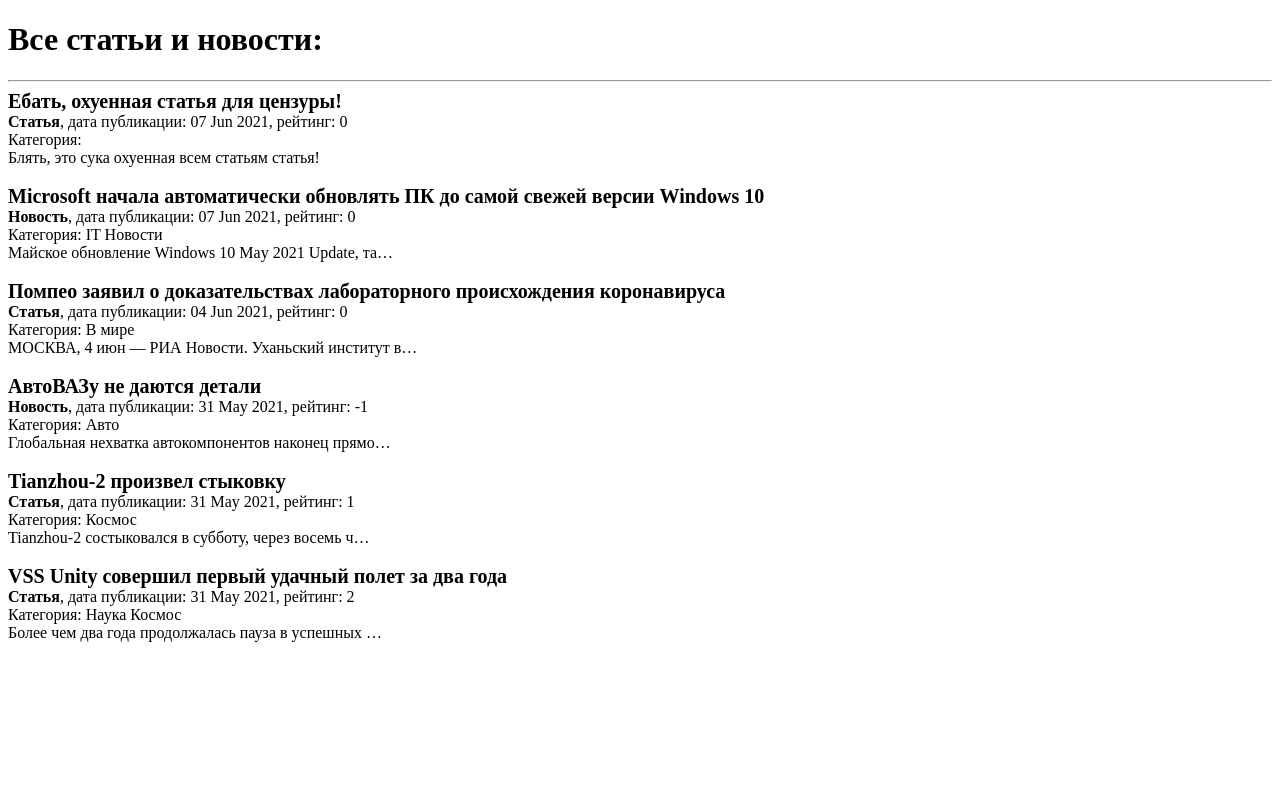
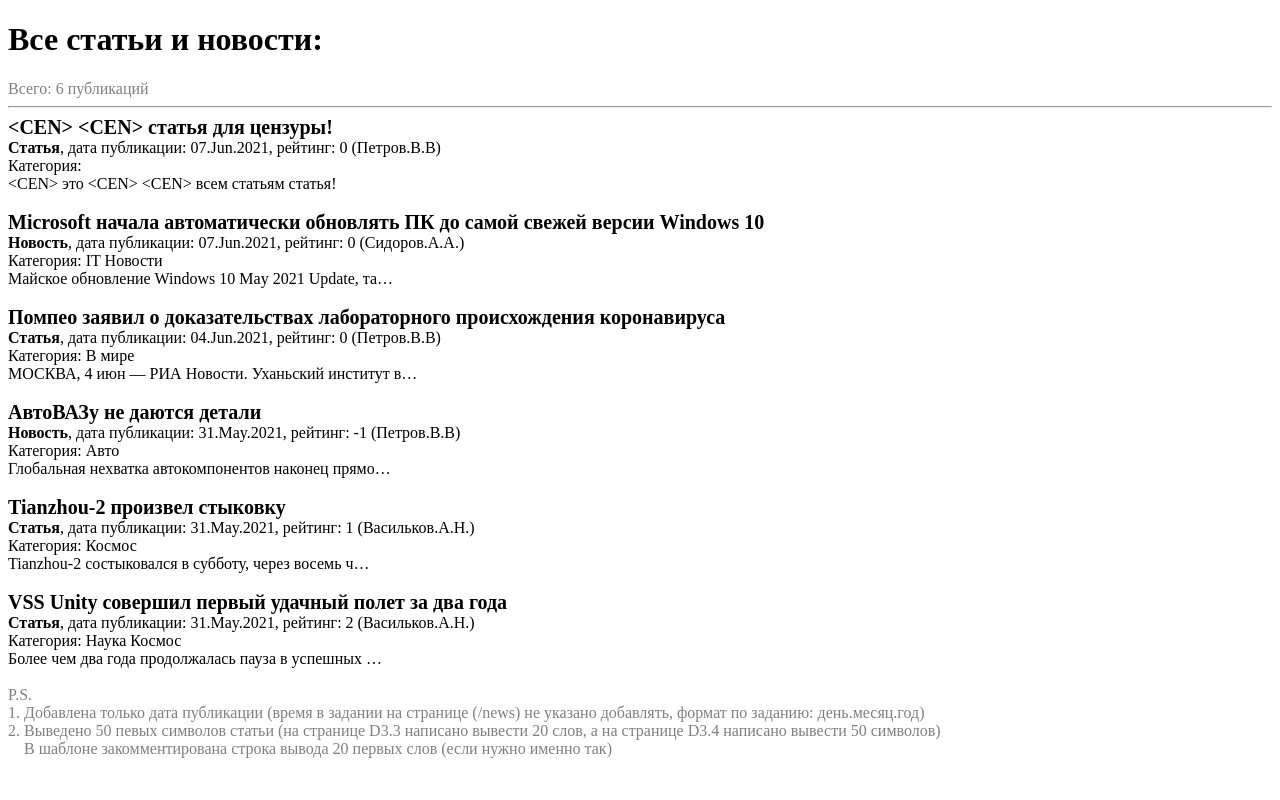
Before and after one commit to aerastov/News-Portal, a Django app: page /news/ in a window 1280 px wide. Run offline with Django 3.2, Linux system fonts and the light colour scheme; data comes from the database, SQL or seed files in the repository; both versions use the stored data as it was after the commit.

Commit message:
D 3.4 release 1.0

```diff
--- /dev/null
+++ b/main_app/templatetags/custom_filters.py
@@ -0,0 +1,14 @@
+from django import template
+
+register = template.Library()
+censorwords = ["сука", "блять", "пиздец", "охуенная", "хуй", "ебать"]
+
+@register.filter(name='censor')
+def censor(value):
+    for a in censorwords:
+        b = str(a + ",")
+        с = str(b.title())
+        value = value.replace(a, "<CEN>")
+        value = value.replace(b, "<CEN>")
+        value = value.replace(с, "<CEN>")
+    return value
--- a/templates/news.html
+++ b/templates/news.html
@@ -1,33 +1,52 @@
-<!--  наследуемся от шаблона default.html, который мы создавали ещё во времена flatpages -->
 {% extends 'flatpages/default.html' %}
+{% load custom_filters %}
 
-<!-- Название у нас будет proudcts -->
 {% block title %}
 News
 {% endblock title %}
 
-<!-- В контенте на странице мы выводим все товары -->
 {% block content %}
+  <style>
+   a {color: black; text-decoration: none;}
+   a:visited {color: black /* Цвет посещенной ссылки */}
+   a:hover {color: blue; /* Цвет ссылки при наведении */}
+  </style>
     <h1>Все статьи и новости:</h1>
+    <span style ="color: grey;">Всего: {{ news|length }} публикаций</span>
     <hr>
     {% if news %}
         {% for itemnews in news %}
-                    <span style="font-size: 20px;"><b>{{ itemnews.title }}</b></span></br>
+            <a href="{{ itemnews.id }}" style="font-size: 20px;"><b>{{ itemnews.title|censor }}</b></a></br>
             {% for key, value in itemnews.CATEGORY_CHOICES %}
                 {% if key == itemnews.categoryType %}
                     <span><b>{{value}}</b>,</span>
                 {% endif %}
             {% endfor %}
-                    <!--  Добавляю только дату публикации, время в задании не указано добавлять  -->
-                    <span>дата публикации: {{ itemnews.dateCreation|date:'d M Y' }}, рейтинг: {{ itemnews.rating }}</span></br>
+            <span>дата публикации: {{ itemnews.dateCreation|date:'d.M.Y' }}, рейтинг: {{ itemnews.rating }} ({{ itemnews.author }})</span></br>
             <span>Категория: </span>
             {% for category in itemnews.postCategory.all %}
                 <span>{{ category.name}} </span>
             {% endfor %}
-                    <!--  Сколько символов выводить??? на странице D3.3 написано вывести 20 слов, а на странице D3.4 написано вывести 20 символов  -->
-                    </br>{{ itemnews.text|truncatechars:50 }}</br></br>
+            </br>{{ itemnews.text|truncatechars:50|censor }}</br></br>
+            <!--  </br>{{ itemnews.text|truncatewords:20 }}</br></br> -->
         {% endfor %}
+            <span style ="color: grey;">P.S.</br>1. Добавлена только дата публикации (время в задании на странице (/news) не указано добавлять, формат по заданию: день.месяц.год)</br>
+            2. Выведено 50 певых символов статьи (на странице D3.3 написано вывести 20 слов, а на странице D3.4 написано вывести 50 символов)</br>
+            &emsp;В шаблоне закомментирована строка вывода 20 первых слов (если нужно именно так)</span>
     {% else %}
         <h2>Новостей нет!</h2>
     {% endif %}
 {% endblock content %}
+
+<!--<!DOCTYPE html>-->
+<!--<html>-->
+<!-- <head>-->
+<!--  <meta charset="utf-8">-->
+<!--  <title>Цвет ссылок</title>-->
+<!--  <style>-->
+<!--   a {color: #0075B2; text-decoration: none;}-->
+<!--   a:visited {color: #8F8E8E; /* Цвет посещённой ссылки */} -->
+<!--   a:hover {color: #CE242B; /* Цвет ссылки при наведении */}-->
+<!--  </style>-->
+<!-- </head>-->
+<!-- <body>-->
```
Also changed, not shown: templates/news_item.html (+26 -6 lines), db.sqlite3, main_app/templatetags/__init__.py (added). Lines whose indentation alone changed are shown as unchanged.
